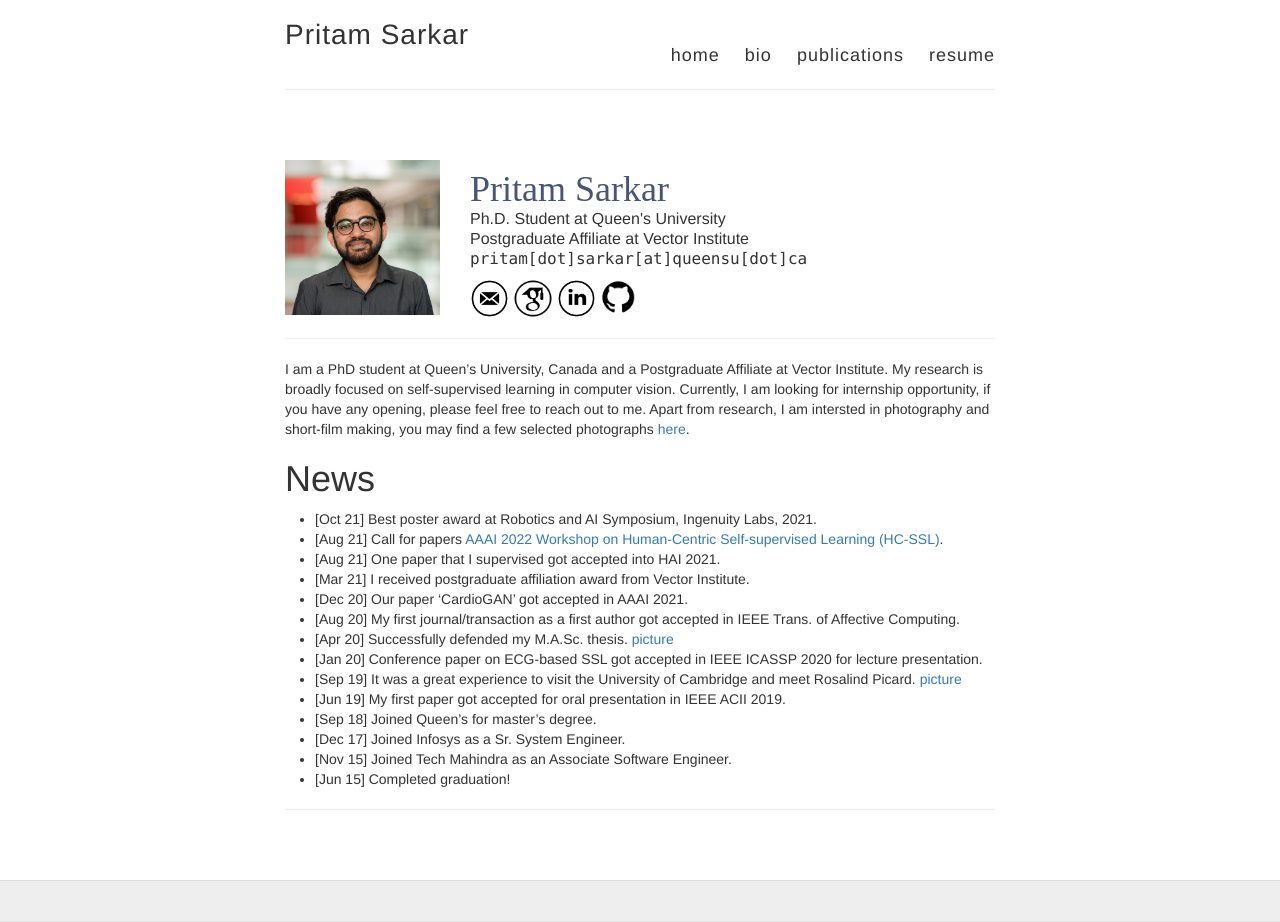
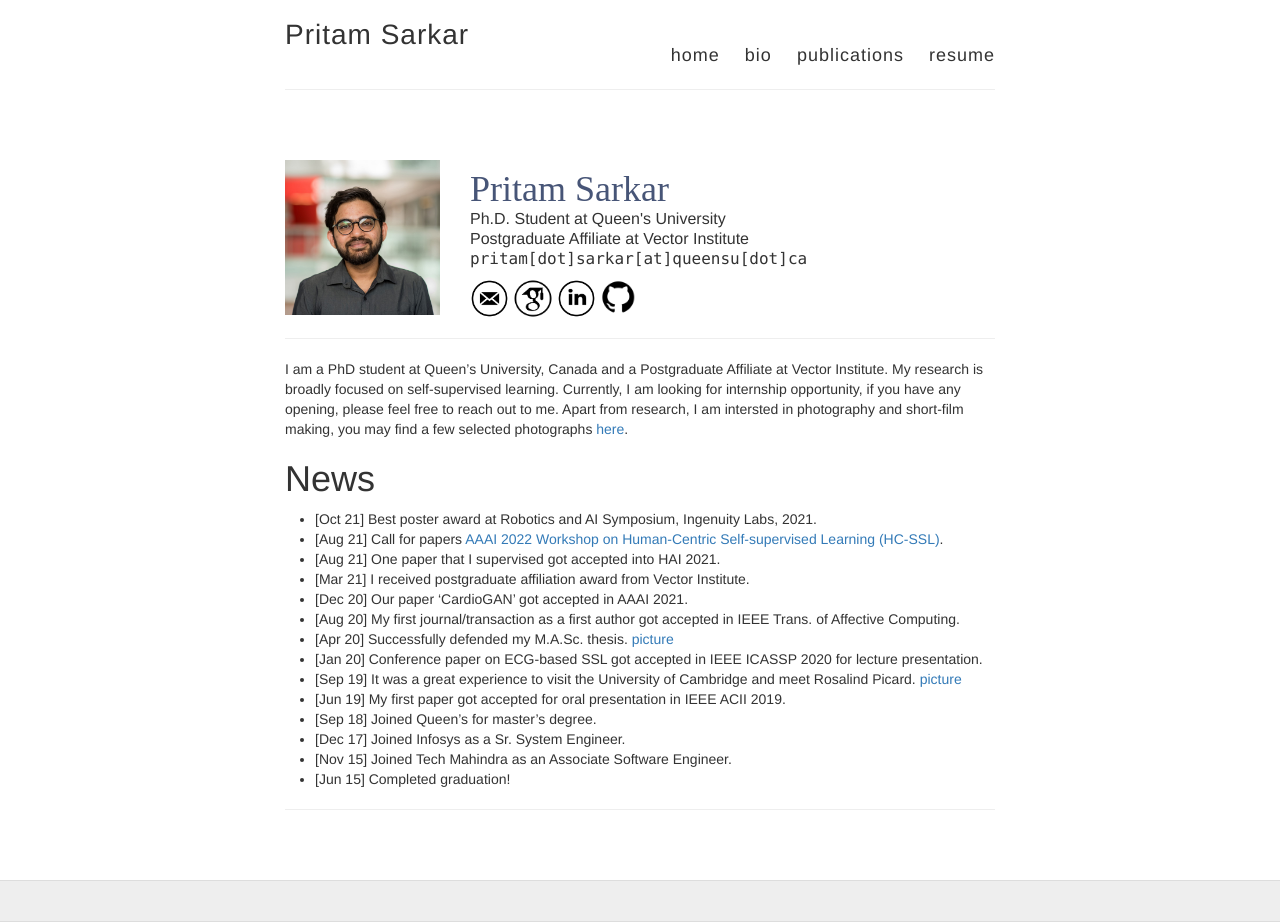
Before and after one commit to pritamqu/pritamqu.github.io, a Jekyll site: the page built from index.md, in a window 1280 px wide. Built offline with Jekyll 4.4.1, drawn with Linux system fonts in a browser that asks for light colours.

Commit message:
minor summary update

```diff
--- a/index.md
+++ b/index.md
@@ -40,7 +40,7 @@ permalink: /
 
 <a name="/news"></a>
 
-I am a PhD student at Queen’s University, Canada and a Postgraduate Affiliate at Vector Institute. My research is broadly focused on self-supervised learning in computer vision. Currently, I am looking for internship opportunity, if you have any opening, please feel free to reach out to me.
+I am a PhD student at Queen’s University, Canada and a Postgraduate Affiliate at Vector Institute. My research is broadly focused on self-supervised learning. Currently, I am looking for internship opportunity, if you have any opening, please feel free to reach out to me.
 Apart from research, I am intersted in photography and short-film making, you may find a few selected photographs [here](https://www.flickr.com/photos/pritams-photography/albums/72177720295443321).
 
 # News
```
Also changed, not shown: bio.md (+1 -1 lines).
